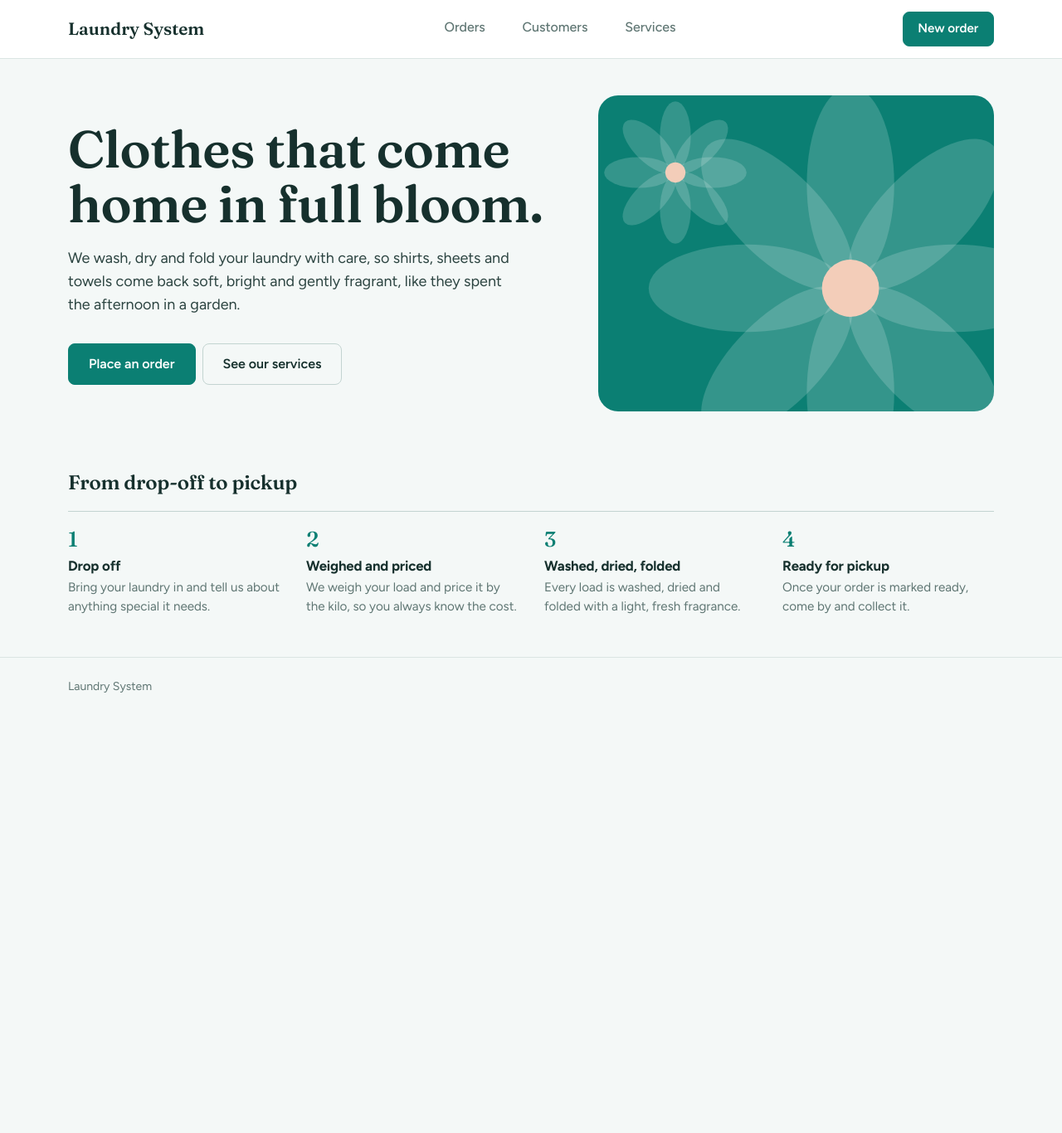
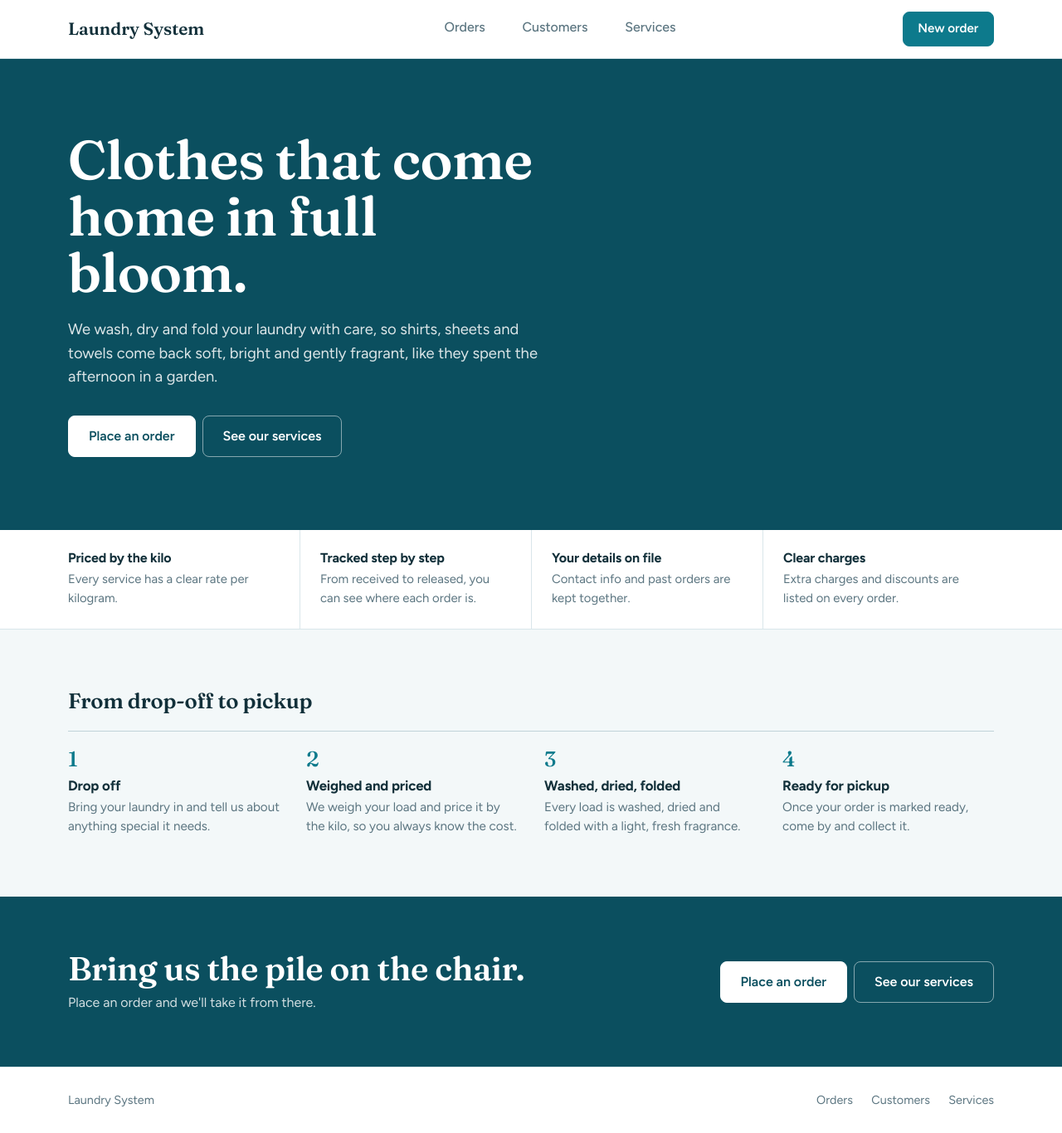
Before and after one commit to Lansxz1/laundry_system, a Django app: template templates/home.html in a window 1280 px wide. Shown: the whole page at 83% size. Before the commit the page ends 835 px from the top, so only its background shows below. Run offline with Django 4.2, Linux system fonts and the light colour scheme; the template is opened without the code that fills it, so the values that code supplies are empty.

Commit message:
Fix css, base, and home

```diff
--- a/core/static/css/style.css
+++ b/core/static/css/style.css
@@ -1,19 +1,21 @@
-/* Laundry System: calm teal, flat surfaces, no decoration for its own sake */
+/* Laundry System: teal blue, flat surfaces, no decoration for its own sake */
 
 :root {
-  --bg: #f4f8f7;
+  --bg: #f3f8f9;
   --surface: #ffffff;
-  --ink: #16302d;
-  --text: #2c4441;
-  --muted: #5f7673;
-  --line: #dbe5e3;
-  --line-soft: #ebf1f0;
-  --line-strong: #c3d4d1;
+  --ink: #12303a;
+  --text: #2a4650;
+  --muted: #5b7580;
+  --line: #d9e6ea;
+  --line-soft: #e9f0f2;
+  --line-strong: #c0d3d9;
 
-  --teal: #0b7f73;
-  --teal-dark: #086a60;
-  --teal-bright: #2bb5a0;
-  --teal-soft: #e3f3f0;
+  --teal: #0d7a8c;
+  --teal-dark: #095e6c;
+  --teal-bright: #2aa7bd;
+  --teal-soft: #e2f1f4;
+  --deep: #0b4f5f;
+  --petal: #f3cdb9;
 
   --red: #b8423f;
   --radius: 8px;
@@ -73,7 +75,7 @@
 
 .site-nav .navbar-toggler { border-color: var(--line-strong); box-shadow: none; }
 
-main.page { padding: 2.75rem 0 3rem; }
+.page { padding-top: 2.75rem; padding-bottom: 3rem; }
 
 /* ---------- Buttons ---------- */
 .btn {
@@ -96,7 +98,7 @@
   --bs-btn-active-color: #fff;
   --bs-btn-active-bg: var(--teal-dark);
   --bs-btn-active-border-color: var(--teal-dark);
-  --bs-btn-focus-shadow-rgb: 11, 127, 115;
+  --bs-btn-focus-shadow-rgb: 13, 122, 140;
 }
 
 .btn-line {
@@ -109,7 +111,7 @@
   --bs-btn-active-color: var(--teal-dark);
   --bs-btn-active-bg: var(--teal-soft);
   --bs-btn-active-border-color: var(--teal);
-  --bs-btn-focus-shadow-rgb: 11, 127, 115;
+  --bs-btn-focus-shadow-rgb: 13, 122, 140;
 }
 
 .btn-red {
@@ -122,6 +124,31 @@
   --bs-btn-active-color: #fff;
   --bs-btn-active-bg: #9d3633;
   --bs-btn-active-border-color: #9d3633;
+}
+
+/* Buttons for dark bands */
+.btn-paper {
+  --bs-btn-color: var(--deep);
+  --bs-btn-bg: #fff;
+  --bs-btn-border-color: #fff;
+  --bs-btn-hover-color: var(--deep);
+  --bs-btn-hover-bg: var(--teal-soft);
+  --bs-btn-hover-border-color: var(--teal-soft);
+  --bs-btn-active-color: var(--deep);
+  --bs-btn-active-bg: var(--teal-soft);
+  --bs-btn-active-border-color: var(--teal-soft);
+}
+
+.btn-ghost-light {
+  --bs-btn-color: #fff;
+  --bs-btn-bg: transparent;
+  --bs-btn-border-color: rgba(255, 255, 255, 0.5);
+  --bs-btn-hover-color: #fff;
+  --bs-btn-hover-bg: rgba(255, 255, 255, 0.12);
+  --bs-btn-hover-border-color: #fff;
+  --bs-btn-active-color: #fff;
+  --bs-btn-active-bg: rgba(255, 255, 255, 0.18);
+  --bs-btn-active-border-color: #fff;
 }
 
 /* ---------- Page header ---------- */
@@ -170,7 +197,7 @@
   background: transparent;
 }
 .data-table tbody tr:last-child td { border-bottom: none; }
-.data-table tbody tr:hover td { background: #f8fbfa; }
+.data-table tbody tr:hover td { background: #f7fafb; }
 .data-table .strong { color: var(--ink); font-weight: 600; }
 
 .row-links { display: flex; gap: 1.1rem; justify-content: flex-end; white-space: nowrap; }
@@ -199,7 +226,7 @@
   background: var(--dot, #8a9a98);
 }
 .status-received { --dot: #8a9a98; }
-.status-weighed, .status-priced { --dot: #4a86a8; }
+.status-weighed, .status-priced { --dot: #6f86c7; }
 .status-confirmed { --dot: var(--teal-bright); }
 .status-washing, .status-drying, .status-folding { --dot: #c98a1b; }
 .status-ready_for_release { --dot: var(--teal); }
@@ -253,7 +280,7 @@
 .form-wrap input:focus, .form-wrap select:focus, .form-wrap textarea:focus {
   outline: none;
   border-color: var(--teal);
-  box-shadow: 0 0 0 3px rgba(11, 127, 115, 0.18);
+  box-shadow: 0 0 0 3px rgba(13, 122, 140, 0.18);
 }
 .form-wrap input[type='checkbox'] { accent-color: var(--teal); width: 1.05rem; height: 1.05rem; margin-right: 0.5rem; vertical-align: middle; }
 .form-wrap .check-field label { display: inline; font-weight: 500; }
@@ -270,26 +297,52 @@
 }
 .form-actions { display: flex; gap: 0.6rem; flex-wrap: wrap; margin-top: 1.5rem; }
 
-/* ---------- Home ---------- */
-.hero {
-  display: grid;
-  grid-template-columns: 1.1fr 0.9fr;
-  gap: 3.5rem;
-  align-items: center;
-  margin-bottom: 4.5rem;
+/* ---------- Home: hero band ---------- */
+.hero-band {
+  position: relative;
+  overflow: hidden;
+  background: var(--deep);
+  color: #fff;
 }
-.hero h1 { font-size: clamp(2.4rem, 5.2vw, 3.9rem); line-height: 1.05; margin-bottom: 1.25rem; }
-.hero p { font-size: 1.125rem; max-width: 34rem; margin-bottom: 2rem; }
+.hero-band .container {
+  position: relative;
+  z-index: 1;
+  padding-top: 5.5rem;
+  padding-bottom: 5.5rem;
+}
+.hero-copy { max-width: 36rem; }
+.hero-band h1 {
+  color: #fff;
+  font-size: clamp(2.5rem, 5.4vw, 4.1rem);
+  line-height: 1.04;
+  margin-bottom: 1.25rem;
+}
+.hero-band p {
+  color: rgba(255, 255, 255, 0.86);
+  font-size: 1.15rem;
+  margin-bottom: 2rem;
+}
+.hero-bloom {
+  position: absolute;
+  right: -90px;
+  top: 50%;
+  transform: translateY(-50%);
+  width: min(640px, 70vw);
+  height: auto;
+  z-index: 0;
+}
 
-.hero-art {
-  background: var(--teal);
-  border-radius: 24px;
-  overflow: hidden;
-  aspect-ratio: 5 / 4;
-}
-.hero-art svg { width: 100%; height: 100%; display: block; }
+/* ---------- Home: benefits row ---------- */
+.benefits { background: var(--surface); border-bottom: 1px solid var(--line); }
+.benefits-grid { display: grid; grid-template-columns: repeat(4, 1fr); }
+.benefit { padding: 1.6rem 1.5rem; border-left: 1px solid var(--line); }
+.benefit:first-child { border-left: none; padding-left: 0; }
+.benefit h3 { font-family: 'Figtree', sans-serif; font-size: 1rem; font-weight: 700; margin: 0 0 0.25rem; }
+.benefit p { margin: 0; color: var(--muted); font-size: 0.93rem; }
 
-.section-title { font-size: 1.5rem; margin-bottom: 1.25rem; }
+/* ---------- Home: steps ---------- */
+.home-section { padding: 4.5rem 0; }
+.section-title { font-size: 1.6rem; margin-bottom: 1.25rem; }
 
 .steps {
   list-style: none;
@@ -305,18 +358,33 @@
 .steps h3 { font-family: 'Figtree', sans-serif; font-size: 1.05rem; font-weight: 700; margin: 0.6rem 0 0.3rem; }
 .steps p { color: var(--muted); margin: 0; font-size: 0.95rem; }
 
+/* ---------- Home: closing band ---------- */
+.cta-band { background: var(--deep); color: #fff; padding: 4rem 0; }
+.cta-inner { display: flex; flex-wrap: wrap; gap: 1.5rem 2rem; align-items: center; justify-content: space-between; }
+.cta-band h2 { color: #fff; font-size: clamp(1.8rem, 3.5vw, 2.5rem); margin: 0 0 0.4rem; }
+.cta-band p { color: rgba(255, 255, 255, 0.82); margin: 0; }
+
 /* ---------- Confirm ---------- */
 .confirm { max-width: 460px; margin: 2rem auto; }
 
 /* ---------- Footer ---------- */
-.site-foot { border-top: 1px solid var(--line); color: var(--muted); font-size: 0.875rem; padding: 1.5rem 0 2rem; }
+.site-foot { background: var(--surface); border-top: 1px solid var(--line); color: var(--muted); font-size: 0.9rem; padding: 1.75rem 0; }
+.foot-inner { display: flex; flex-wrap: wrap; justify-content: space-between; gap: 1rem; }
+.foot-links { display: flex; gap: 1.4rem; }
+.foot-links a { color: var(--muted); }
+.foot-links a:hover { color: var(--ink); }
 
 @media (max-width: 860px) {
-  .hero { grid-template-columns: 1fr; gap: 2rem; margin-bottom: 3rem; }
-  .hero-art { aspect-ratio: 16 / 10; }
+  .benefits-grid { grid-template-columns: 1fr 1fr; }
+  .benefit { border-left: none; border-top: 1px solid var(--line); padding-left: 0; }
+  .benefit:nth-child(-n+2) { border-top: none; }
   .steps { grid-template-columns: 1fr 1fr; row-gap: 1.5rem; }
+  .hero-band .container { padding-top: 3.5rem; padding-bottom: 3.5rem; }
+  .hero-bloom { right: -180px; opacity: 0.7; }
 }
 @media (max-width: 520px) {
+  .benefits-grid { grid-template-columns: 1fr; }
+  .benefit:nth-child(2) { border-top: 1px solid var(--line); }
   .steps { grid-template-columns: 1fr; }
   .panel-pad { padding: 1.25rem; }
   .facts { grid-template-columns: 1fr; }
--- a/templates/base.html
+++ b/templates/base.html
@@ -38,14 +38,27 @@
     </div>
   </nav>
 
-  <main class="page">
-    <div class="container">
+  <main>
+    {% block hero %}{% endblock %}
+
+    {% block page_wrapper %}
+    <div class="container page">
       {% block content %}{% endblock %}
     </div>
+    {% endblock %}
+
+    {% block after %}{% endblock %}
   </main>
 
   <footer class="site-foot">
-    <div class="container">Laundry System</div>
+    <div class="container foot-inner">
+      <span>Laundry System</span>
+      <nav class="foot-links" aria-label="Footer">
+        <a href="{% url 'order_list' %}">Orders</a>
+        <a href="{% url 'customer_list' %}">Customers</a>
+        <a href="{% url 'service_list' %}">Services</a>
+      </nav>
+    </div>
   </footer>
 
   <script src="https://cdn.jsdelivr.net/npm/bootstrap@5.3.0/dist/js/bootstrap.bundle.min.js"></script>
--- a/templates/home.html
+++ b/templates/home.html
@@ -2,39 +2,53 @@
 
 {% block title %}Laundry System{% endblock %}
 
-{% block content %}
-<section class="hero">
-  <div>
+{% block hero %}
+<section class="hero-band">
+  {% comment %}
+    Logo goes here later. Example:
+    {% load static %} (put this at the very top of the file, under {% extends %})
+    <img src="{% static 'images/logo.png' %}" alt="Laundry System logo" class="hero-logo">
+  {% endcomment %}
+
+  <div class="container">
+    <div class="hero-copy">
       <h1>Clothes that come home in full bloom.</h1>
       <p>We wash, dry and fold your laundry with care, so shirts, sheets and towels come back soft, bright and gently fragrant, like they spent the afternoon in a garden.</p>
       <div class="d-flex flex-wrap gap-2">
-      <a href="{% url 'order_create' %}" class="btn btn-teal btn-big">Place an order</a>
-      <a href="{% url 'service_list' %}" class="btn btn-line btn-big">See our services</a>
+        <a href="{% url 'order_create' %}" class="btn btn-paper btn-big">Place an order</a>
+        <a href="{% url 'service_list' %}" class="btn btn-ghost-light btn-big">See our services</a>
       </div>
     </div>
-
-  <div class="hero-art">
-    <svg viewBox="0 0 400 320" preserveAspectRatio="xMidYMid slice" aria-hidden="true" focusable="false">
-      <defs>
-        <g id="bloom" fill="#ffffff" fill-opacity="0.17">
-          <ellipse cx="0" cy="-62" rx="26" ry="58"/>
-          <ellipse cx="0" cy="-62" rx="26" ry="58" transform="rotate(45)"/>
-          <ellipse cx="0" cy="-62" rx="26" ry="58" transform="rotate(90)"/>
-          <ellipse cx="0" cy="-62" rx="26" ry="58" transform="rotate(135)"/>
-          <ellipse cx="0" cy="-62" rx="26" ry="58" transform="rotate(180)"/>
-          <ellipse cx="0" cy="-62" rx="26" ry="58" transform="rotate(225)"/>
-          <ellipse cx="0" cy="-62" rx="26" ry="58" transform="rotate(270)"/>
-          <ellipse cx="0" cy="-62" rx="26" ry="58" transform="rotate(315)"/>
-          <circle r="17" fill="#f3cdb9" fill-opacity="1"/>
-        </g>
-      </defs>
-      <use href="#bloom" transform="translate(255 195) scale(1.7)"/>
-      <use href="#bloom" transform="translate(78 78) scale(0.6)"/>
-    </svg>
   </div>
 </section>
 
-<section>
+<section class="benefits">
+  <div class="container">
+    <div class="benefits-grid">
+      <div class="benefit">
+        <h3>Priced by the kilo</h3>
+        <p>Every service has a clear rate per kilogram.</p>
+      </div>
+      <div class="benefit">
+        <h3>Tracked step by step</h3>
+        <p>From received to released, you can see where each order is.</p>
+      </div>
+      <div class="benefit">
+        <h3>Your details on file</h3>
+        <p>Contact info and past orders are kept together.</p>
+      </div>
+      <div class="benefit">
+        <h3>Clear charges</h3>
+        <p>Extra charges and discounts are listed on every order.</p>
+      </div>
+    </div>
+  </div>
+</section>
+{% endblock %}
+
+{% block page_wrapper %}
+<section class="home-section">
+  <div class="container">
     <h2 class="section-title">From drop-off to pickup</h2>
     <ol class="steps">
       <li>
@@ -58,5 +72,21 @@
         <p>Once your order is marked ready, come by and collect it.</p>
       </li>
     </ol>
+  </div>
 </section>
 {% endblock %}
+
+{% block after %}
+<section class="cta-band">
+  <div class="container cta-inner">
+    <div>
+      <h2>Bring us the pile on the chair.</h2>
+      <p>Place an order and we'll take it from there.</p>
+    </div>
+    <div class="d-flex flex-wrap gap-2">
+      <a href="{% url 'order_create' %}" class="btn btn-paper btn-big">Place an order</a>
+      <a href="{% url 'service_list' %}" class="btn btn-ghost-light btn-big">See our services</a>
+    </div>
+  </div>
+</section>
+{% endblock %}
```
Lines whose indentation alone changed are shown as unchanged.
